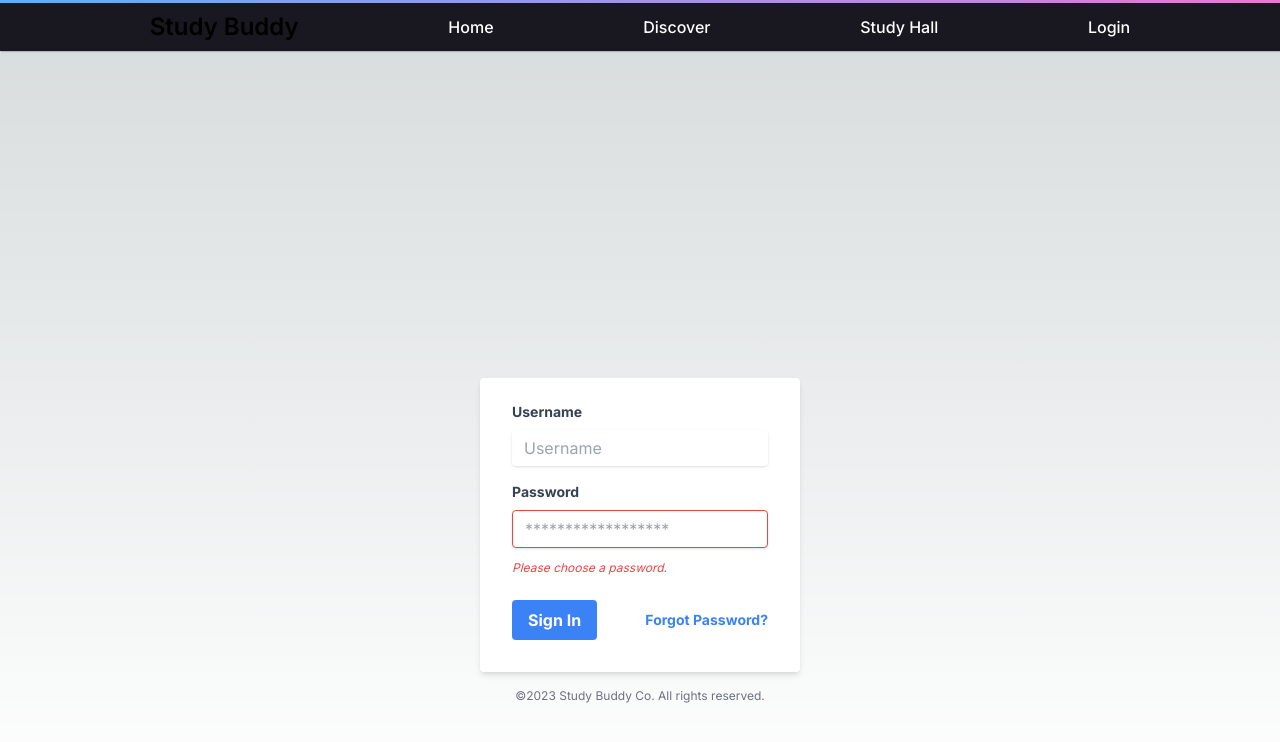
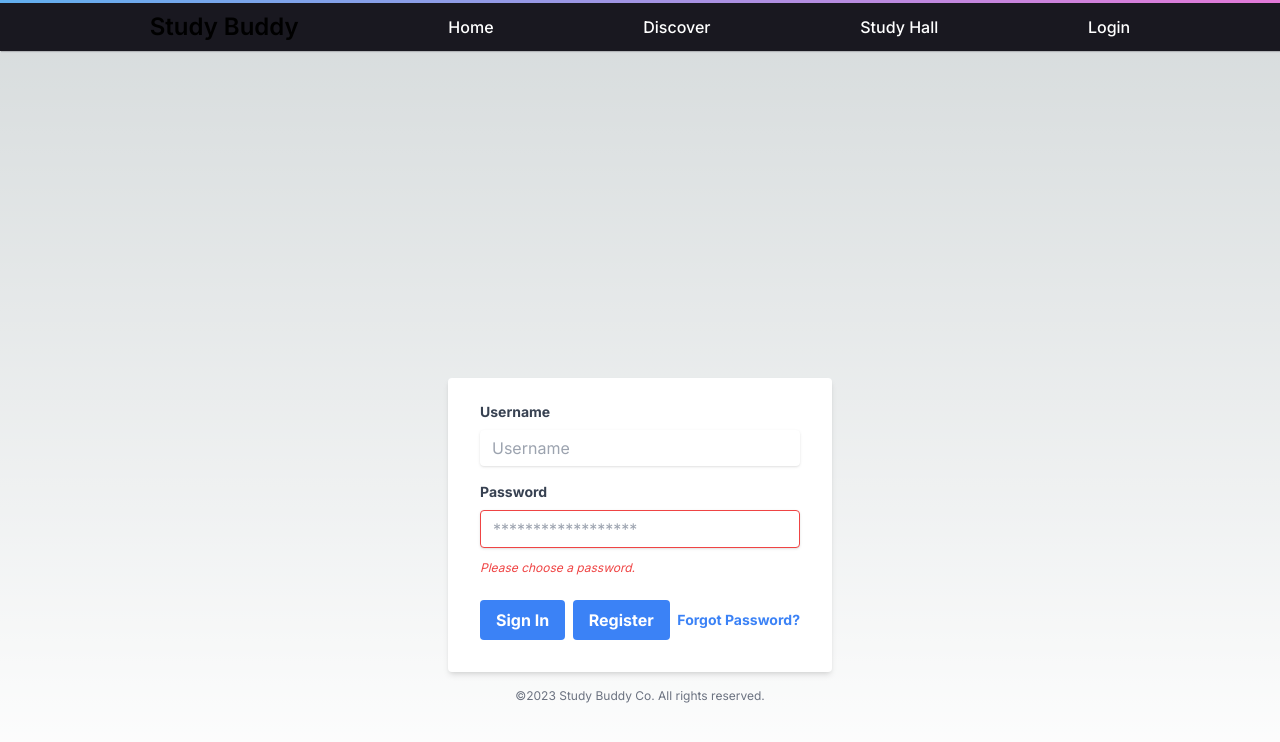
Before and after one commit to Ausbxuse/study-buddy, a Next.js app: page /login in a window 1280 px wide. Shown: the top 742 px of the page. Built offline with nearby package versions, Linux system fonts and the light colour scheme.

Commit message:
Added Signup Redirect on Login

```diff
--- a/app/login/page.jsx
+++ b/app/login/page.jsx
@@ -9,7 +9,7 @@ export default function Login() {
   <main className="flex min-h-screen flex-col items-center justify-between p-24 bg-gradient-to-t from-white via-white dark:from-black dark:via-black lg:static lg:h-auto lg:w-auto lg:bg-none">
     <script src="app/login/login.js"></script>
     <Nav></Nav>
-    <div class="w-full max-w-xs">
+    <div class="w-full max-w-sm">
     <form class="bg-white shadow-md rounded px-8 pt-6 pb-8 mb-4 center" onsubmit="return login(this)">
       <div class="mb-4">
         <label class="block text-gray-700 text-sm font-bold mb-2" for="username">
@@ -29,7 +29,10 @@ export default function Login() {
           login(document.getElementsByName("username").value,document.getElementsByName("password").value)}}>
           Sign In
         </button>
-        <a class="inline-block align-baseline font-bold text-sm text-blue-500 hover:text-blue-800" href="#">
+        <a type="button" class="btn bg-blue-500 hover:bg-blue-700 text-white font-bold py-2 px-4 rounded focus:outline-none focus:shadow-outline" href="/signup">
+          Register
+        </a>
+        <a class="inline-block align-baseline font-bold text-sm text-blue-500 hover:text-blue-800" onClick={(e) => {alert("Haha, too bad")}}>
           Forgot Password?
         </a>
         </div>
```
